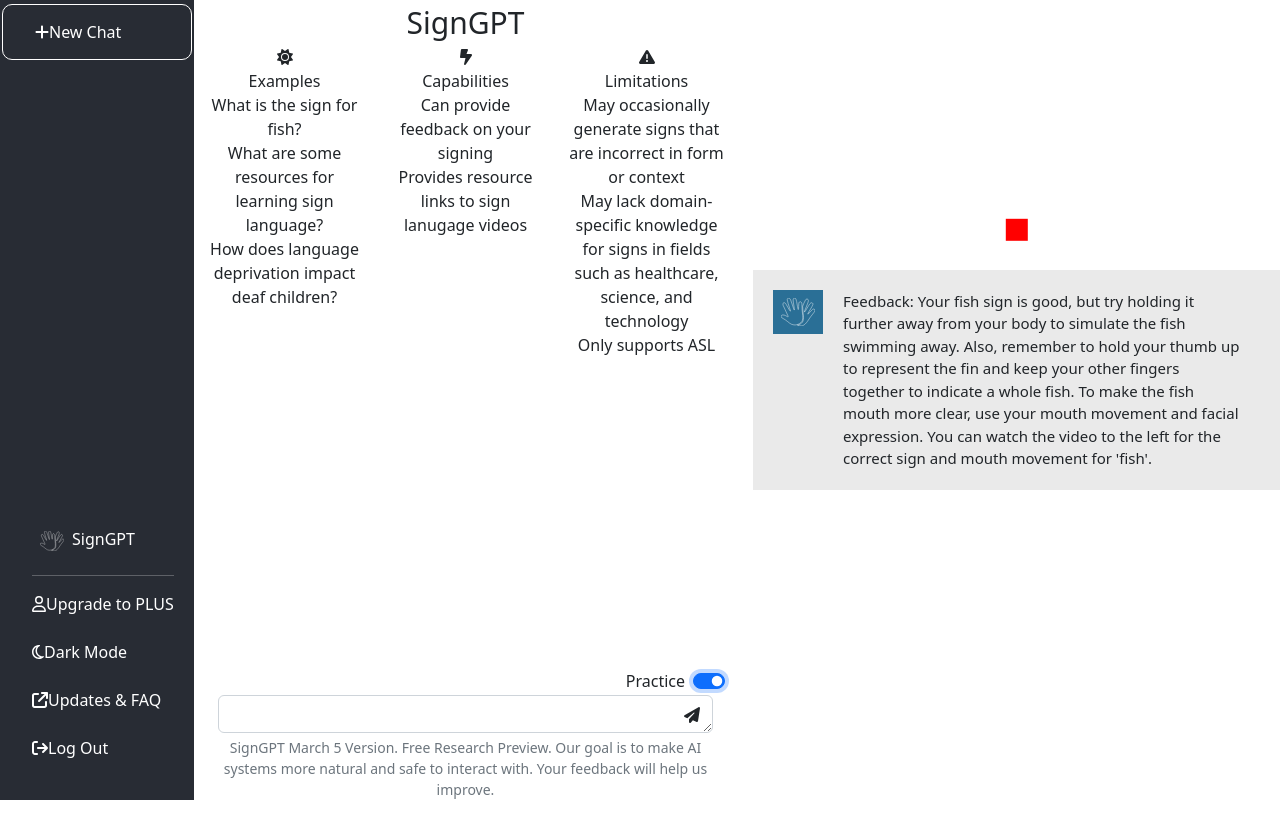
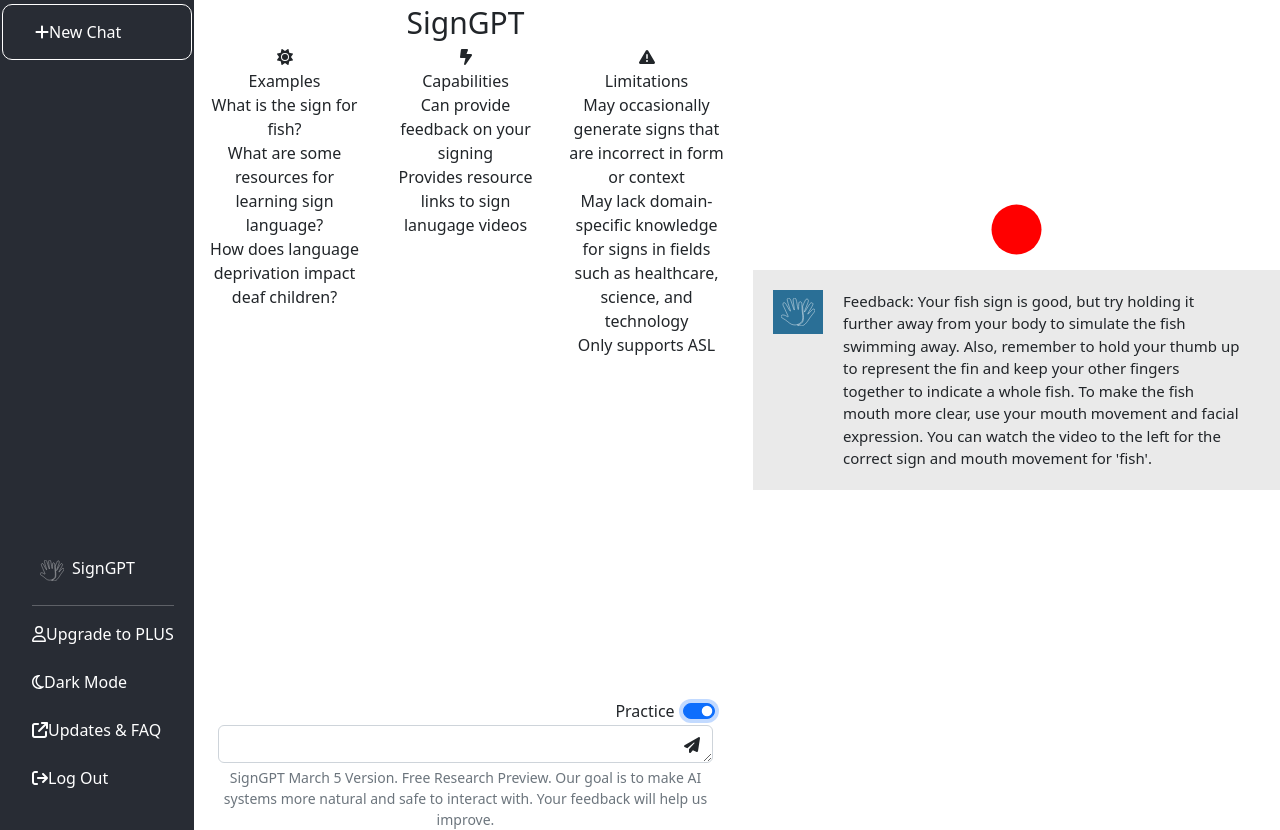
Before and after one commit to rlt7053/SignGPT, a React (Create React App) app in the folder signgpt/: page / in a window 1280 px wide. Both pictures are taken after a click on the checkbox "Practice". Before the commit the page ends 800 px from the top, so only its background shows below. Built offline with nearby package versions, Linux system fonts and the light colour scheme.

Commit message:
ui changes

```diff
--- a/signgpt/src/App.css
+++ b/signgpt/src/App.css
@@ -72,6 +72,11 @@
   margin: 0;
 }
 
+.Messages {
+  height: 70vh;
+  overflow: auto;
+}
+
 #message {
   position: relative;
 }
@@ -107,21 +112,32 @@
   background-color: #2a6f96;
 }
 
-.image {
-  flex-basis: 40%;
+.icon {
+  background-color: #2a6f96;
+  color: white;
+  padding: .6em 1.3em;
 }
 
 .text {
   text-align: left;
   width: 100%;
+  height: 100%;
   font-size: 15px;
   padding-left: 20px;
   padding-right: 20px;
 }
 
+.text p {
+  margin: 0;
+}
+
 #chatbar {
   position: absolute;
   bottom: 0;
+}
+
+#filterToggle {
+  padding: 0em 1.4em;
 }
 
 #Signbar {
--- a/signgpt/src/components/Chat.js
+++ b/signgpt/src/components/Chat.js
@@ -82,7 +82,7 @@
         <Message  messages={ true} >{message}</Message>
       ))}
       <Row id="chatbar">
-        <Row>
+        <Row id="filterToggle">
           <Form.Check
             reverse
             type="switch"
--- a/signgpt/src/components/Message.js
+++ b/signgpt/src/components/Message.js
@@ -5,7 +5,7 @@
     <div class="Messages">
         {(props.messages) ?
         <> <div className="Message" style={{backgroundColor: 'white'}}>
- <div>
+        <div>
           <div className="icon">L</div>
         </div>
 
@@ -21,7 +21,7 @@
           <video autoPlay controls>
           <source src="../assets/aslsample.mp4" type="video/mp4"/>
             Your browser does not support the video tag.
-            </video><p>Here's the link to the video above: <a href="https://lifeprint.com/asl101/pages-signs/f/fish.htm">https://lifeprint.com/asl101/pages-signs/f/fish.htm</a></p></div></div></> : <>
+            </video><p>Here's the link to the video above: <a href="https://lifeprint.com/asl101/pages-signs/f/fish.htm">https://lifeprint.com/asl101/pages-signs/f/fish.htm</a>.</p></div></div></> : <>
           <div className="Message">
         <div>
           <img src={SignGPTIcon} alt="SignGPT icon" />
--- a/signgpt/src/components/Signbar.js
+++ b/signgpt/src/components/Signbar.js
@@ -41,9 +41,9 @@
         ></video>
         <div className="app__input">
           {playing ? (
-            <button id="start" onClick={stopVideo}></button>
+            <button id="stop" onClick={stopVideo}></button>
           ) : (
-            <button id="stop" onClick={startVideo}></button>
+            <button id="start" onClick={startVideo}></button>
           )}
         </div>
       </div>
```
